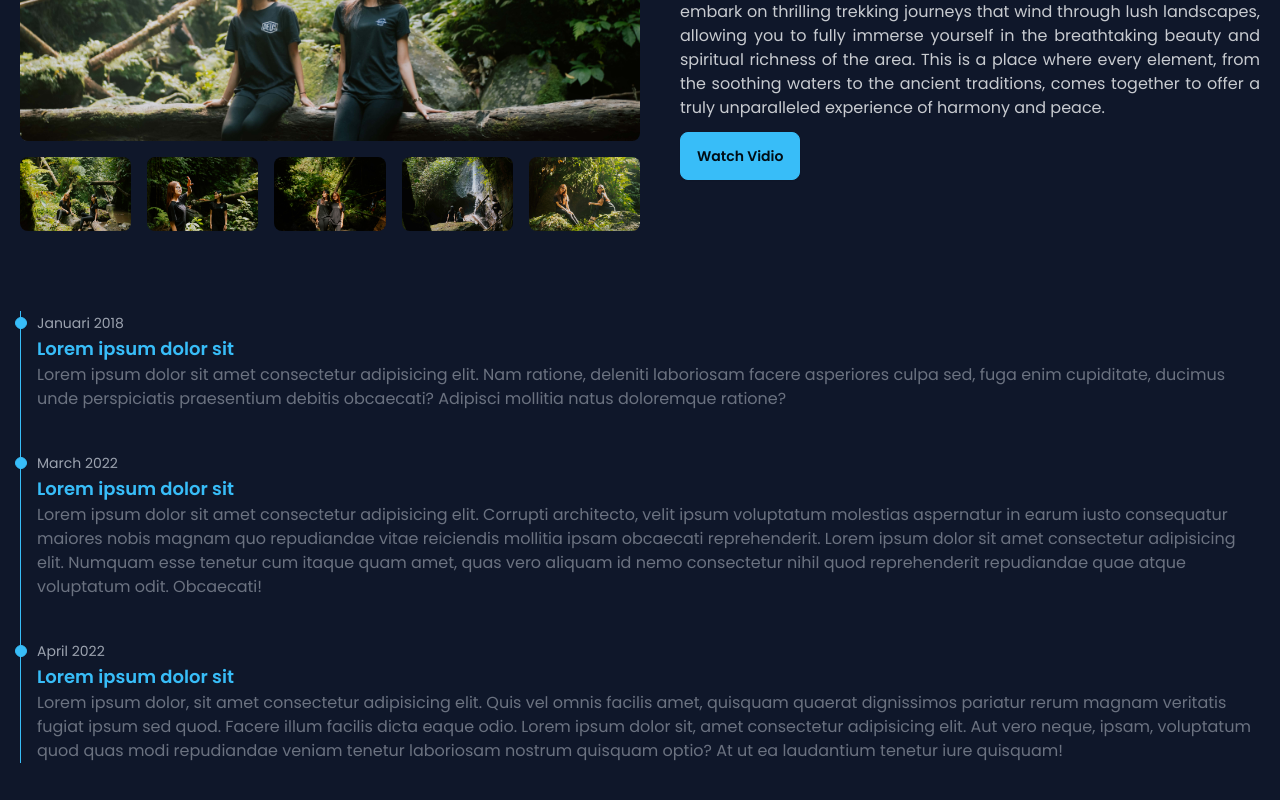
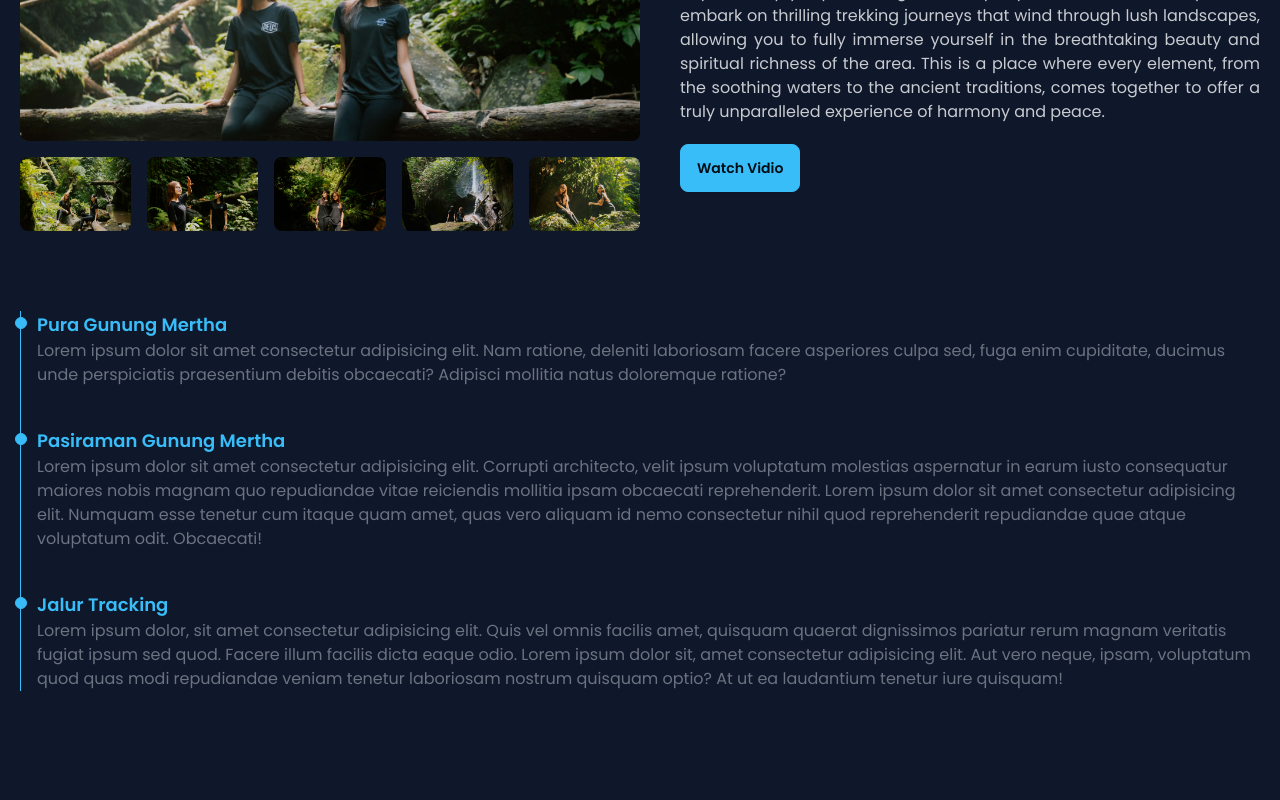
Before and after one commit to alit789/web-petak-final, a Next.js app: page /GunungMertha in a window 1280 px wide. Shown: the part 400-1200 px from the top of the page. Built offline with nearby package versions, Linux system fonts and the light colour scheme.

Commit message:
more update

```diff
--- a/app/GunungMertha/page.jsx
+++ b/app/GunungMertha/page.jsx
@@ -1,5 +1,5 @@
 "use client";
-import React, { useState } from "react";
+import React, { useEffect, useState } from "react";
 import Navbar from "../Components/navbar";
 import Timeline from "../Components/timeline";
 import Image from "next/image";
@@ -12,7 +12,6 @@ import GunungMertha3 from "@/public/XHMN3840.jpg";
 import GunungMertha4 from "@/public/XHMN3863.jpg";
 import GunungMertha5 from "@/public/XHMN3878.jpg";
 import GunungMertha6 from "@/public/XHMN3928.jpg";
-import GunungMertha7 from "@/public/XHMN3947.jpg";
 
 export default function Page() {
   const [isPopupVisible, setPopupVisible] = useState(false);
@@ -31,12 +30,26 @@ export default function Page() {
     setMainImage(image);
   };
 
+  useEffect(() => {
+    if (typeof window !== "undefined") {
+      const ScrollReveal = require("scrollreveal").default;
+
+      ScrollReveal().reveal(".rv1", {
+        origin: "bottom",
+        distance: "20px",
+        duration: 2000,
+        delay: 100,
+        reset: true,
+      });
+    }
+  }, []);
+
   return (
     <main className="h-auto">
       <Navbar />
       <div className="container mx-auto px-5 py-24 lg:py-32">
         <div className="grid grid-cols-1 lg:grid-cols-2">
-          <div className="left">
+          <div className="left rv1">
             <div className="ImageGunungMertha">
               <div className="grid gap-4">
                 <div>
@@ -86,9 +99,9 @@ export default function Page() {
               </div>
             </div>
           </div>
-          <div className="right mt-5 lg:mt-0 lg:ps-10">
+          <div className="right mt-5 lg:mt-0 lg:ps-10 rv1">
             <h2 className="text-3xl font-bold">Gunung Mertha</h2>
-            <p className="badge badge-lg mt-3 badge-primary">
+            <p className="badge badge-lg mt-4 badge-primary">
               Objek Pariwisata
             </p>
 
@@ -109,7 +122,7 @@ export default function Page() {
               unparalleled experience of harmony and peace.
             </p>
 
-            <button className="btn btn-primary mt-3" onClick={togglePopup}>
+            <button className="btn btn-primary mt-5" onClick={togglePopup}>
               Watch Vidio
             </button>
           </div>
@@ -122,16 +135,13 @@ export default function Page() {
           content="https://www.youtube.com/embed/O3WCkYeNKNg?si=LYi57vu5Byyd9Cdf"
         />
 
-        <section className="timeline mt-20">
+        <section className="timeline mt-20 rv1">
           <ol className="relative border-s border-primary">
             {/* new line */}
             <li className="mb-10 ms-4">
               <div className="absolute w-3 h-3 bg-primary rounded-full mt-1.5 -start-1.5 border border-primary"></div>
-              <time className="mb-1 text-sm font-normal leading-none text-gray-400 ">
-                Januari 2018
-              </time>
               <h3 className="text-lg font-semibold text-primary ">
-                Lorem ipsum dolor sit
+                Pura Gunung Mertha
               </h3>
               <p className="mb-4 text-base font-normal text-gray-500">
                 Lorem ipsum dolor sit amet consectetur adipisicing elit. Nam
@@ -144,11 +154,8 @@ export default function Page() {
             {/* new line */}
             <li className="mb-10 ms-4">
               <div className="absolute w-3 h-3 bg-primary rounded-full mt-1.5 -start-1.5 border border-primary"></div>
-              <time className="mb-1 text-sm font-normal leading-none text-gray-400">
-                March 2022
-              </time>
               <h3 className="text-lg font-semibold text-primary ">
-                Lorem ipsum dolor sit
+                Pasiraman Gunung Mertha
               </h3>
               <p className="text-base font-normal text-gray-500">
                 Lorem ipsum dolor sit amet consectetur adipisicing elit.
@@ -165,11 +172,8 @@ export default function Page() {
             {/* new line */}
             <li className="ms-4">
               <div className="absolute w-3 h-3 bg-primary rounded-full mt-1.5 -start-1.5 border border-primary"></div>
-              <time className="mb-1 text-sm font-normal leading-none text-gray-400">
-                April 2022
-              </time>
               <h3 className="text-lg font-semibold text-primary ">
-                Lorem ipsum dolor sit
+                Jalur Tracking
               </h3>
               <p className="text-base font-normal text-gray-500">
                 Lorem ipsum dolor, sit amet consectetur adipisicing elit. Quis
```
